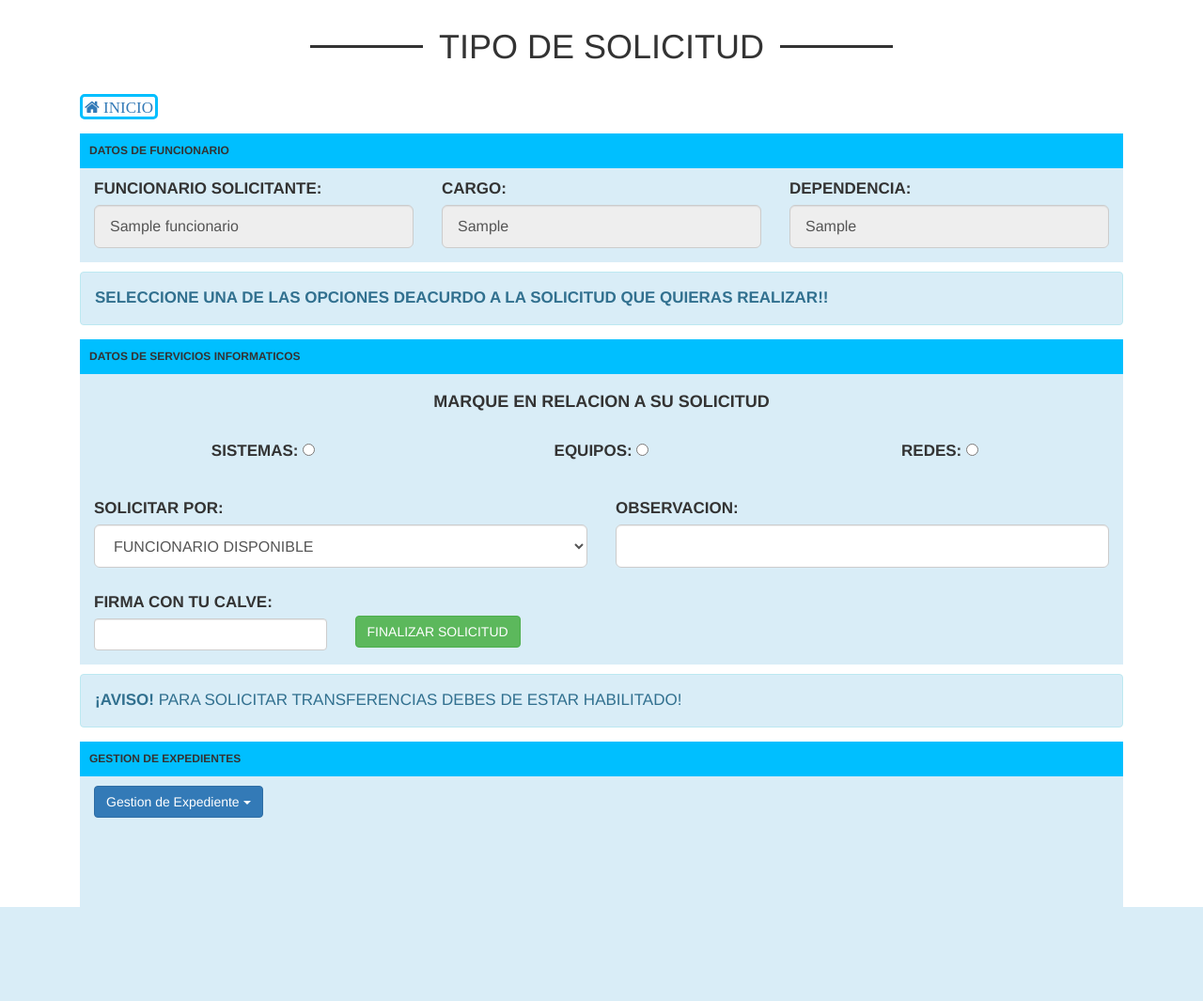
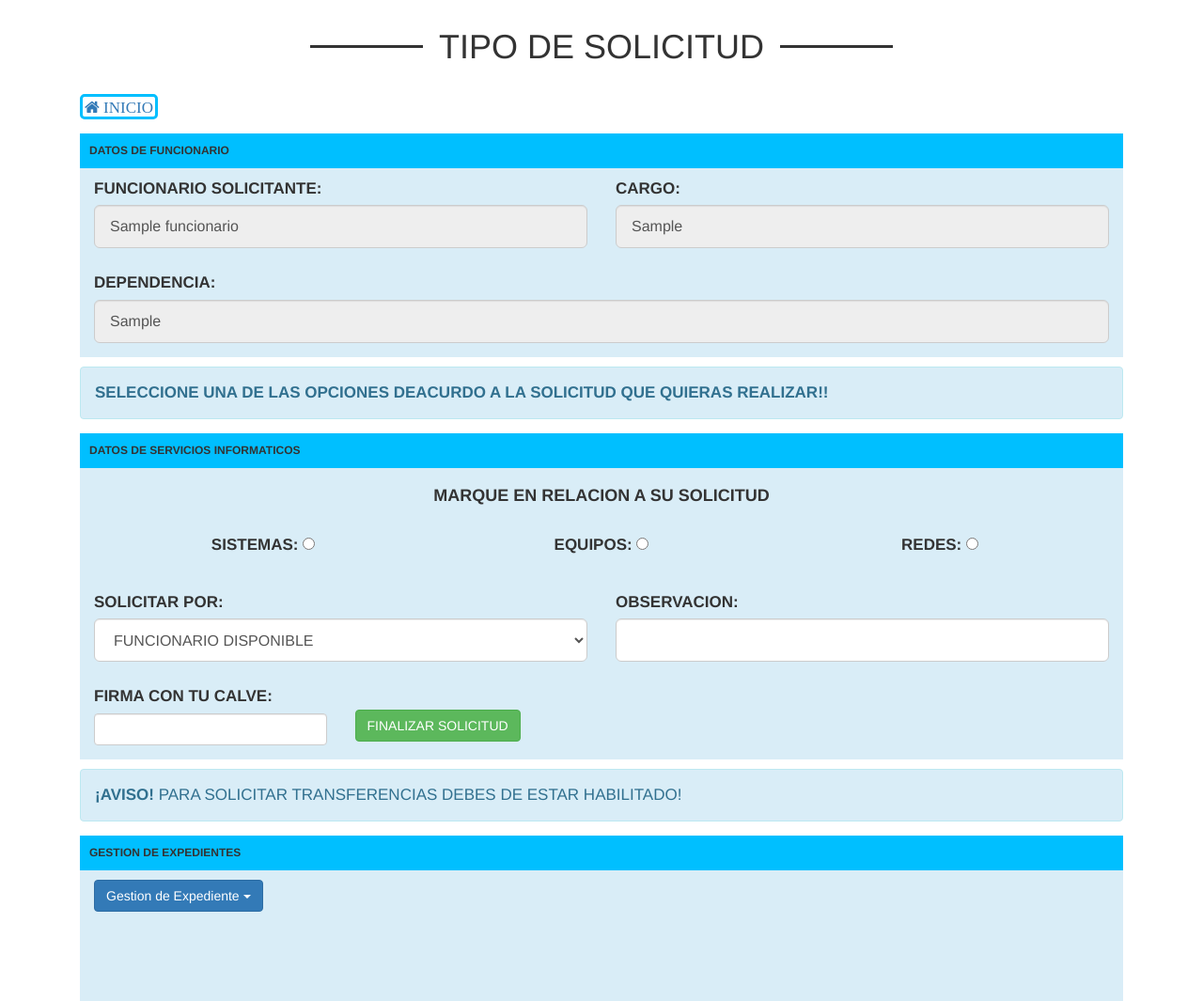
Before and after one commit to MaicolSilvera94/informatica, a PHP site: page /servicio-tecnico/tipo_solicitud.php?id=1 in a window 1280 px wide. Shown: the whole page at 94% size. Before the commit the page ends 965 px from the top, so only its background shows below. Run offline with PHP 8.4, Linux system fonts and the light colour scheme; tables that the repository leaves empty or names only in its code hold one stand-in row (values such as "Sample post"); data that the repository does not hold is empty; some libraries are stand-ins or nearby versions.

Commit message:
version1.1.5

```diff
--- a/conexion/conexion2.php
+++ b/conexion/conexion2.php
@@ -4,5 +4,4 @@
   $password="";
   $db="servdb";
   $conexion=mysqli_connect($servidor,$usuario,$password,$db) or die(mysqli_error());
-  mysqli_connect("SET NAMES 'utf8'");
  ?>
--- a/funciones/funciones.php
+++ b/funciones/funciones.php
@@ -132,7 +132,7 @@ function parametros(){
 function getDespachoLista()
   {
       include '../conexion/conexion.php';
-      $sql = "SELECT * FROM juzgadodetransferencia";
+      $sql = "SELECT * FROM juzgadodetransferencia ORDER BY despachos";
       $query = $connection->prepare($sql);
       $query->execute();
       return $query->fetchAll();
--- a/servicio-tecnico/buscar.php
+++ b/servicio-tecnico/buscar.php
@@ -21,7 +21,6 @@
     					<td>CEDULA</td>
     					<td>NOMBRE</td>
     					<td>CARGO</td>
-    					<td>DEPENDENCIA</td>
 							<td class='text-center' width='10%'>
               <i class='fa fa-cogs'></i>
             </th>
@@ -37,7 +36,6 @@
     					<td>".$fila['cedula']."</td>
     					<td>".$fila['nombre']."</td>
     					<td>".$fila['cargo']."</td>
-    					<td>".$fila['dependencia']."</td>
 							<td class='text-center' style='vertical-align:middle;'>
 								<a class='btn btn-success btn-xs' href='tipo_solicitud.php?id=".$fila['id']."'> <i class='fa fa-check-circle'></i></a>
 							</td>
--- a/servicio-tecnico/tipo_solicitud.php
+++ b/servicio-tecnico/tipo_solicitud.php
@@ -133,15 +133,15 @@
                   <th>Datos de Funcionario</th>
                 </tr>
                 <td>
-                  <div class="solicitante form-group col-md-4">
+                  <div class="solicitante form-group col-md-6">
                       <label>Funcionario Solicitante:</label>
                       <input type="text" name="nombreapellido" value="<?php echo $funcionarios['nombre']; ?>" required readonly="readonly" class="form-control input-lg">
                   </div>
-                  <div class="solicitante form-group col-md-4">
+                  <div class="solicitante form-group col-md-6">
                       <label>Cargo:</label>
                       <input type="text" name="cargo" value="<?php echo $funcionarios['cargo']; ?>" required readonly="readonly" class="form-control input-lg">
                   </div>
-                  <div class="solicitante form-group col-md-4">
+                  <div class="solicitante form-group col-md-12">
                       <label>Dependencia:</label>
                       <input type="text" name="dependencia" value="<?php echo $funcionarios['dependencia']; ?>" required readonly="readonly" class="form-control input-lg">
                   </div>
--- a/superadministrador/funcionarios_add.php
+++ b/superadministrador/funcionarios_add.php
@@ -68,7 +68,7 @@ desired effect
 
   <?php include 'includes/header.php'; ?>
 <?php
-  $sql = "SELECT * FROM funcionarios WHERE id != ''";
+  $sql = "SELECT * FROM funcionarios WHERE cedula = " .$_POST['cedula'];
   $query = $connection->prepare($sql);
   $query->execute();
   $total = $query->rowCount();
--- a/superadministrador/juzgados_add.php
+++ b/superadministrador/juzgados_add.php
@@ -156,7 +156,11 @@ desired effect
                         <option value=""  >Seleccione Una Opcion</option>
                         <option value="PENAL DE GARANTIAS">PENAL DE GARANTIAS</option>
                         <option value="PENAL DE SENTENCIA">PENAL DE SENTENCIA</option>
-                        <option value="ADMINISTRACION">ADMINISTRACION</option>
+                        <option value="LABORAL">LABORAL</option>
+                        <option value="CIVIL Y COMERCIAL">CIVIL Y COMERCIAL</option>
+                        <option value="PENAL">OTROS JUZGADOS PENALES</option>
+                        <option value="CIVIL">OTROS JUZGADOS CIVILES</option>
+
                     </select>
                 </div>
                 <div class="form-group col-md-6">
```
Also changed, not shown: administradores/index.php (+5 -10 lines), administradores/servicio_edit.php (+8 -18 lines).
